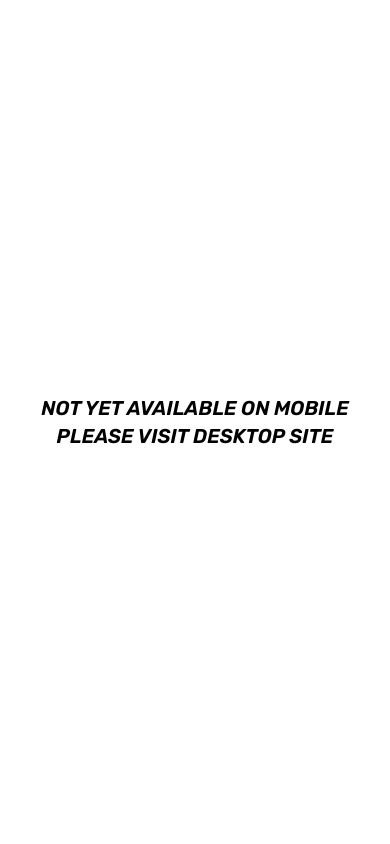
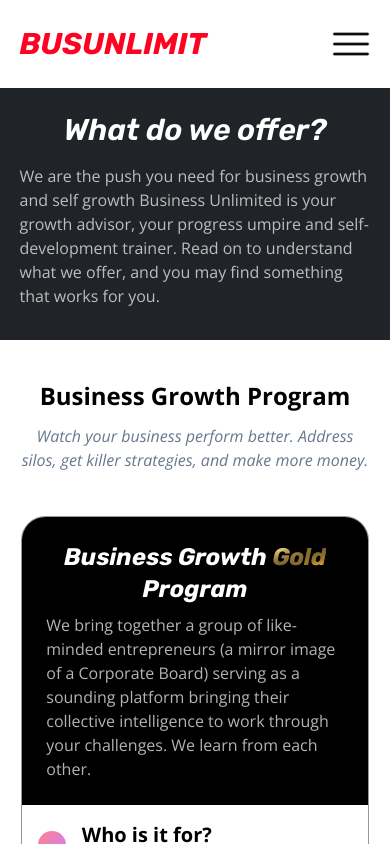
Before and after one commit to marsian83/business-unlimited-website, a Nuxt app: page /services in a window 390 px wide. Shown: the top 844 px of the page. Built offline with nearby package versions, Linux system fonts and the light colour scheme.

Commit message:
mobile responsive except about

```diff
--- a/components/Carousel1.vue
+++ b/components/Carousel1.vue
@@ -11,10 +11,10 @@ const { items } = defineProps<{
 </script>
 
 <template>
-  <div class="flex flex-wrap py-10 justify-evenly gap-y-14 cursor-default">
+  <div class="flex flex-wrap py-10 justify-evenly gap-y-14 mobile:gap-y-6 cursor-default">
     <div
       v-for="item of items"
-      class="w-[20vw] flex flex-col justify-between items-center p-4 gap-y-6 rounded-3xl border border-mute border-opacity-40 shadow-lg"
+      class="w-[20vw] mobile:w-full flex flex-col justify-between items-center p-4 gap-y-6 rounded-3xl border border-mute border-opacity-40 shadow-lg"
       v-bind:key="items.indexOf(item)"
     >
       <div class="flex items-center justify-center h-full">
--- a/components/Navbar.vue
+++ b/components/Navbar.vue
@@ -4,8 +4,18 @@
     ref="navbar"
   >
     <!-- <img src="/logo.svg" alt="business unlimited logo" /> -->
-    <NuxtLink to="/" class="italic text-primary font-rubik font-bold text-3xl">BUSUNLIMIT</NuxtLink>
-    <div class="nav-items flex gap-x-12">
+    <NuxtLink to="/" class="italic text-primary font-rubik font-bold text-3xl"
+      >BUSUNLIMIT</NuxtLink
+    >
+    <button class="">
+      <img
+        src="/icons/hamburger.png"
+        alt="hamburger mobile menu"
+        class="w-10 aspect-square"
+        @click="showMobileMenu()"
+      />
+    </button>
+    <div :class="`nav-items mobile:fixed mobile:right-5 mobile:top-20 mobile:z-[91] mobile:hidden mobile:flex-col flex mobile:bg-[#ffffff55] mobile:rounded-md mobile:backdrop-blur-md mobile:p-5 mobile:gap-y-6 gap-x-12`">
       <NuxtLink to="/">Home</NuxtLink>
       <NuxtLink to="/services">Services</NuxtLink>
       <NuxtLink to="/about">About Us</NuxtLink>
@@ -16,10 +26,10 @@
 
 <style scoped>
 .nav-items a {
-  @apply text-mute font-semibold text-sm;
+  @apply text-mute font-semibold text-sm mobile:text-xl mobile:text-front;
 }
-.nav-fixed{
-    @apply fixed;
+.nav-fixed {
+  @apply fixed;
 }
 /* .nav-items .router-link-active{
   @apply brightness-0 cursor-default pointer-events-none;
@@ -28,4 +38,8 @@
 
 <script setup lang="ts">
 let navbar = ref<HTMLElement>();
+
+function showMobileMenu() {
+  navbar.value?.querySelector('.nav-items')?.classList.toggle('mobile:hidden')
+}
 </script>
--- a/layouts/default.vue
+++ b/layouts/default.vue
@@ -4,7 +4,7 @@
   <slot />
   <Footer />
   <div
-    class="widescreen:hidden fixed top-0 left-0 h-screen w-screen bg-background z-[999999] flex justify-center items-center text-xl font-semibold italic font-rubik text-center"
+    class="hidden fixed top-0 left-0 h-screen w-screen bg-background z-[999999] flex justify-center items-center text-xl font-semibold italic font-rubik text-center"
   >
     NOT YET AVAILABLE ON MOBILE <br />
     PLEASE VISIT DESKTOP SITE
--- a/pages/index.vue
+++ b/pages/index.vue
@@ -100,13 +100,13 @@ const businessCollaborations = [
 <template>
   <section
     id="hero"
-    class="h-screen flex flex-col justify-center items-center gap-y-10"
+    class="widescreen:h-screen flex flex-col justify-center items-center gap-y-10 p-page mobile:py-32"
   >
-    <h1 class="text-5xl font-semibold italic text-center font-rubik">
+    <h1 class="text-5xl font-semibold italic text-center font-rubik mobile:text-2xl">
       Innovative ways to enable <br />
       your business and self-growth.
     </h1>
-    <h2 class="text-2xl italic text-center">
+    <h2 class="text-2xl italic text-center mobile:text-sm mobile:text-left">
       Struggling to grow your business or sustain your growth?
       <br />
       Want to thrive with positivity, optimism and energy?
@@ -143,13 +143,14 @@ const businessCollaborations = [
     id="meeting"
     class="p-page py-10 bg-front flex flex-col items-center"
   >
-    <h1 class="text-5xl font-rubik font-semibold text-back italic text-center">
+    <h1 class="text-5xl mobile:text-3xl font-rubik font-semibold text-back italic text-center">
       Curious? Know more
     </h1>
-    <p class="font-rubik text-2xl opacity-75 text-back text-center italic py-6">
+    <p class="font-rubik text-2xl mobile:text-lg opacity-75 text-back text-center italic py-6">
       Book a "No Obligation" call with us
     </p>
     <NuxtLink
+    to="/services#book-meeting"
       class="btn-1 px-6 py-2 text-3xl my-8 hover:border-front hover:text-front"
       >Book now</NuxtLink
     >
--- a/pages/services/index.vue
+++ b/pages/services/index.vue
@@ -115,7 +115,7 @@ const programs = [
   <section
     class="p-page pt-24 pb-8 flex flex-col justify-center items-center bg-foreground text-back"
   >
-    <h1 class="text-5xl font-semibold font-rubik italic py-4">
+    <h1 class="text-5xl mobile:text-3xl font-semibold font-rubik italic py-4">
       What do we offer?
     </h1>
     <p class="text-back text-opacity-70">
@@ -126,16 +126,18 @@ const programs = [
     </p>
   </section>
   <section v-for="program of programs" :id="program.title" class="p-page py-10">
-    <h1 class="text-3xl font-semibold text-center">
+    <h1
+      class="text-3xl mobile:text-2xl mobile:font-bold font-semibold text-center"
+    >
       {{ program.title }}
     </h1>
-    <h2 class="text-mute italic text-center py-3 text-lg">
+    <h2 class="text-mute italic text-center py-3 text-lg mobile:text-base">
       {{ program.description }}
     </h2>
-    <div class="flex justify-evenly py-8">
+    <div class="program-cards flex justify-evenly mobile:flex-wrap mobile:gap-y-8 py-8">
       <ProgramCard
         v-for="pkg of program.packages"
-        style="width: 38%"
+        style="width: var(--card-width)"
         :title="pkg.title"
         :description="pkg.description"
         :isFor="pkg.isFor"
@@ -145,13 +147,13 @@ const programs = [
       />
     </div>
   </section>
-  <section id="book-meeting" class="bg-black flex flex-col items-center">
+  <section id="book-meeting" class="bg-black flex flex-col items-center p-page">
     <h1
-      class="text-5xl font-rubik font-semibold text-back italic text-center pt-12"
+      class="text-5xl font-rubik font-semibold text-back italic text-center pt-12 mobile:text-xl"
     >
       Book a "No Obligation" call with us
     </h1>
-    <p class="text-xl italic opacity-75 text-back text-center pb-6">
+    <p class="text-xl mobile:text-base mobile:py-8 italic opacity-75 text-back text-center pb-6">
       Business Unlimited believes that every entrepreneur/leader is the key to
       building a better world and has the required potential to succeed. We
       connect with you as a whole person, and work with you to overcome your
@@ -162,7 +164,7 @@ const programs = [
     <div
       class="calendly-inline-widget"
       data-url="https://calendly.com/businessunlimited/no-obligations-meeting-with-business-unlimited"
-      style="min-width: 80vw; height: 100vh;"
+      style="min-width: 100vw; height: 150vh"
     ></div>
     <!-- Calendly inline widget end -->
   </section>
@@ -174,4 +176,13 @@ const programs = [
   async
 ></script> -->
 
-<style scoped></style>
+<style scoped>
+.program-cards {
+  --card-width: 38%;
+}
+@media only screen and (max-width:780px) {
+  .program-cards {
+    --card-width: 99%;
+  }
+}
+</style>
```
Also changed, not shown: public/icons/hamburger.png (added).
